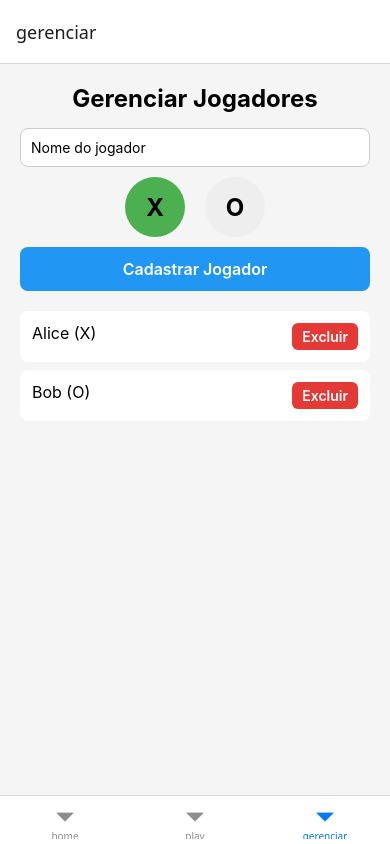
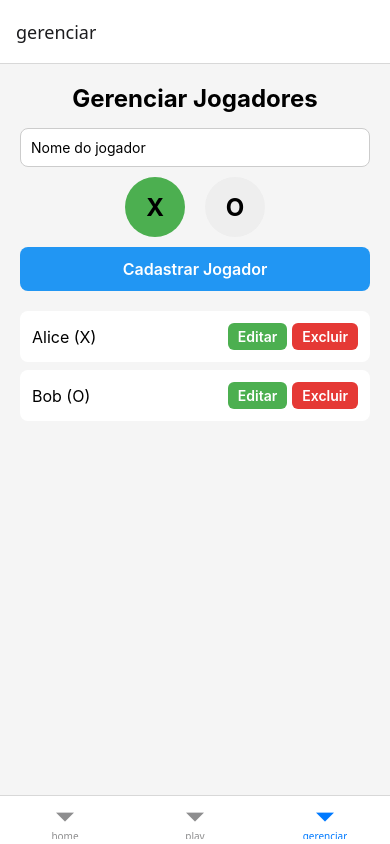
Before and after one commit to NatanaelRazzotto/react-tic-tac-toe, a React Native app: screen /gerenciar in a window 390 px wide. Built offline with nearby package versions, Linux system fonts and the light colour scheme.

Commit message:
feat: :sparkles: adjustment for user editing capability

```diff
--- a/src/screens/ManagePlayersScreen.tsx
+++ b/src/screens/ManagePlayersScreen.tsx
@@ -24,32 +24,50 @@ export default function ManagePlayersScreen() {
 
   const [name, setName] = useState("");
   const [symbol, setSymbol] = useState<"X" | "O">("X");
+  const [editingPlayerId, setEditingPlayerId] = useState<number | null>(null);
 
-  function handleAddPlayer() {
+  function handleAddOrEditPlayer() {
     if (!name.trim()) {
       Alert.alert("Erro", "Digite o nome do jogador.");
       return;
     }
 
+    if (editingPlayerId !== null) {
+      // Editando
+      setPlayers((prev) =>
+        prev.map((p) =>
+          p.id === editingPlayerId ? { ...p, name, symbol } : p
+        )
+      );
+      setEditingPlayerId(null);
+    } else {
+      // Novo jogador
       const newPlayer: Player = {
         id: Date.now(),
         name,
         symbol,
       };
+      setPlayers((prev) => [...prev, newPlayer]);
+    }
 
-    setPlayers((prev) => [...prev, newPlayer]);
     setName("");
+    setSymbol("X");
   }
 
   function handleDeletePlayer(id: number) {
     setPlayers((prev) => prev.filter((p) => p.id !== id));
   }
 
+  function handleEditPlayer(player: Player) {
+    setEditingPlayerId(player.id);
+    setName(player.name);
+    setSymbol(player.symbol);
+  }
+
   return (
     <View style={styles.container}>
       <Text style={styles.title}>Gerenciar Jogadores</Text>
 
-      {/* Formulário de cadastro */}
       <TextInput
         style={styles.input}
         placeholder="Nome do jogador"
@@ -67,6 +85,7 @@ export default function ManagePlayersScreen() {
         >
           <Text style={styles.symbolText}>X</Text>
         </TouchableOpacity>
+
         <TouchableOpacity
           style={[
             styles.symbolButton,
@@ -78,11 +97,12 @@ export default function ManagePlayersScreen() {
         </TouchableOpacity>
       </View>
 
-      <TouchableOpacity style={styles.addButton} onPress={handleAddPlayer}>
-        <Text style={styles.addButtonText}>Cadastrar Jogador</Text>
+      <TouchableOpacity style={styles.addButton} onPress={handleAddOrEditPlayer}>
+        <Text style={styles.addButtonText}>
+          {editingPlayerId !== null ? "Salvar Alterações" : "Cadastrar Jogador"}
+        </Text>
       </TouchableOpacity>
 
-      {/* Lista de jogadores */}
       <FlatList
         style={{ marginTop: 20 }}
         data={players}
@@ -92,12 +112,21 @@ export default function ManagePlayersScreen() {
             <Text style={styles.playerName}>
               {item.name} ({item.symbol})
             </Text>
+            <View style={{ flexDirection: "row" }}>
+              <TouchableOpacity
+                style={[styles.deleteButton, { backgroundColor: "#4CAF50", marginRight: 5 }]}
+                onPress={() => handleEditPlayer(item)}
+              >
+                <Text style={styles.deleteText}>Editar</Text>
+              </TouchableOpacity>
+
               <TouchableOpacity
                 style={styles.deleteButton}
                 onPress={() => handleDeletePlayer(item.id)}
               >
                 <Text style={styles.deleteText}>Excluir</Text>
               </TouchableOpacity>
+            </View>
           </View>
         )}
       />
@@ -166,6 +195,7 @@ const styles = StyleSheet.create({
     borderRadius: 8,
     backgroundColor: "#fff",
     marginBottom: 8,
+    alignItems: "center",
   },
   playerName: {
     fontSize: 16,
```
Lines whose indentation alone changed are shown as unchanged.
